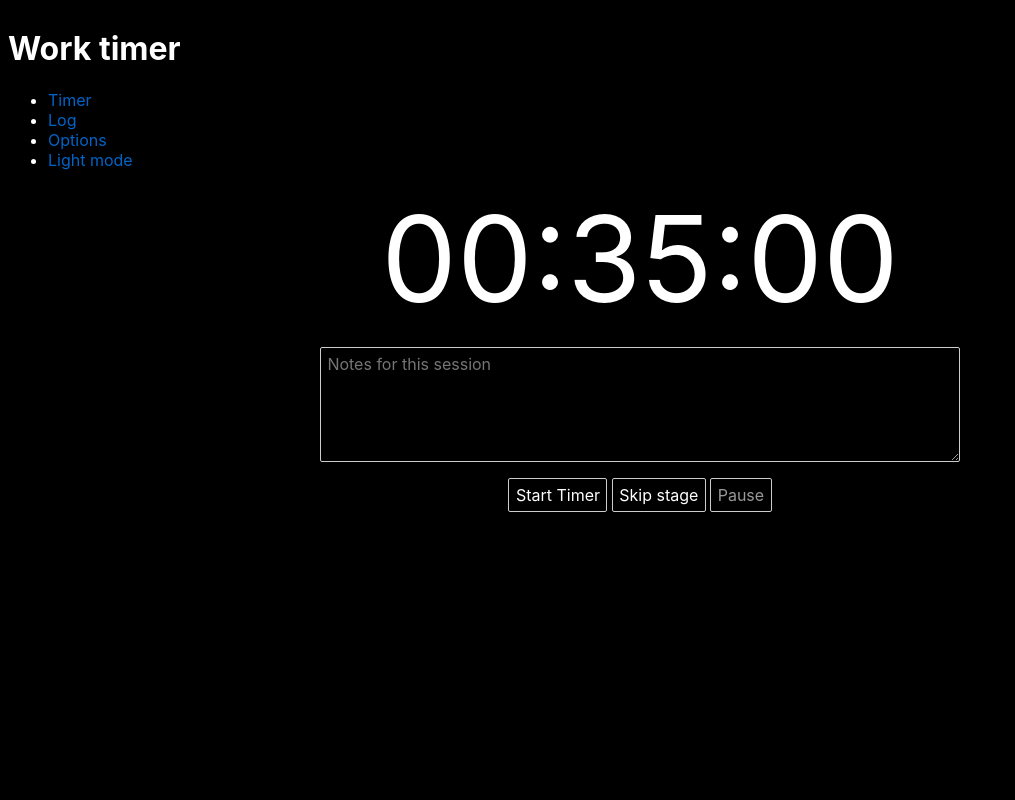
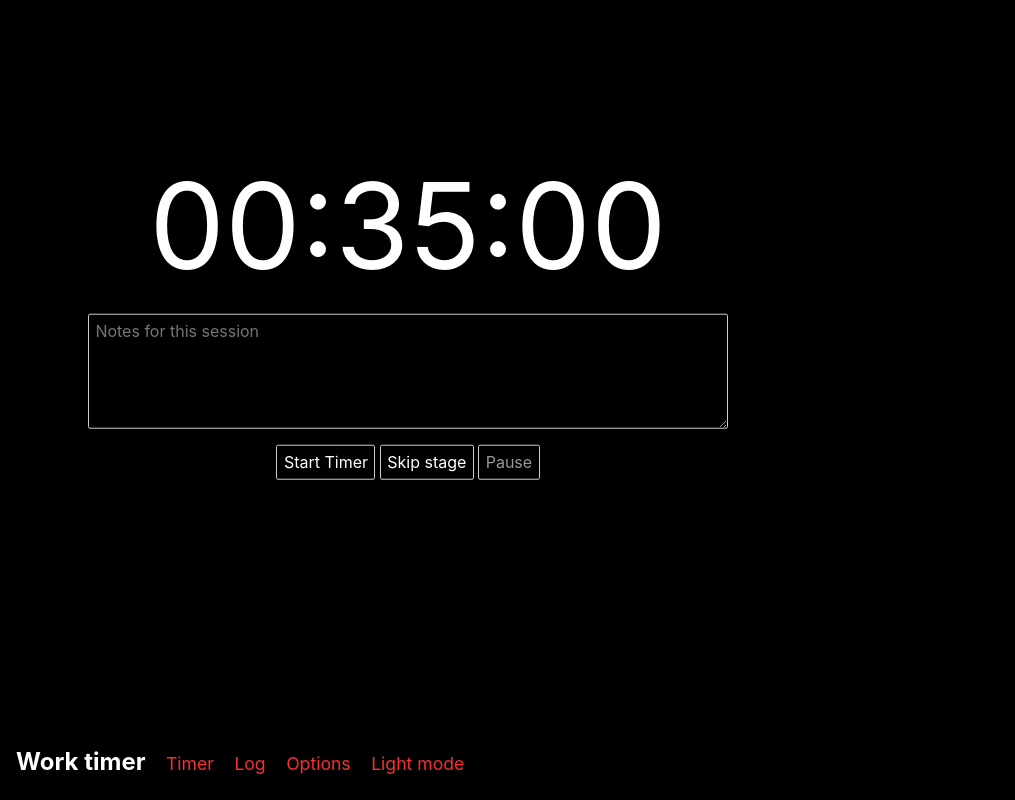
Before and after one commit to cfebs/timid, a Svelte app: page / in a window 1280 px wide. Shown: the whole page, without its empty margins (0-1015 px from the left). Built offline with nearby package versions, Linux system fonts and the light colour scheme.

Commit message:
Looking pretty

```diff
--- a/src/App.svelte
+++ b/src/App.svelte
@@ -23,20 +23,61 @@
 :root {
     --bg-color: #000000;
     --text-color: #FFFFFF;
+    --anchor-color: #fa2e2e;
+    --anchor-visited-color: #ea0606;
 }
 :global(body, textarea, button, input) {
     background: var(--bg-color);
     color: var(--text-color);
 }
+:global(a) {
+    color: var(--anchor-color);
+}
+:global(a:visited) {
+    color: var(--anchor-visited-color);
+}
 :global(body.light) {
     --bg-color: #FFFFFF;
     --text-color: #000000;
 }
+
+h1 {
+    display: inline-block;
+    margin-right: 1rem;
+}
+
+nav {
+    position: absolute;
+    bottom: 0.25rem;
+    left: 1rem;
+}
+
+nav ul li, nav ul {
+    padding: 0;
+    margin: 0;
+    list-style: none;
+}
+
+nav ul {
+    display: inline-block;
+}
+
+nav ul li {
+    font-size: 1.1em;
+    display: inline-block;
+    padding-right: 1rem;
+}
+
+.vcenter {
+    position: absolute;
+    top: 40%;
+    transform: translateY(-50%);
+}
 </style>
 
-<h1>Work timer</h1>
 
 <nav>
+    <h1>Work timer</h1>
     <ul>
         <li><a href="#timer">Timer</a></li>
         <li><a href="#log">Log</a></li>
@@ -45,4 +86,6 @@
     </ul>
 </nav>
 
-<Timer />
+<div class="vcenter">
+    <Timer />
+</div>
```
